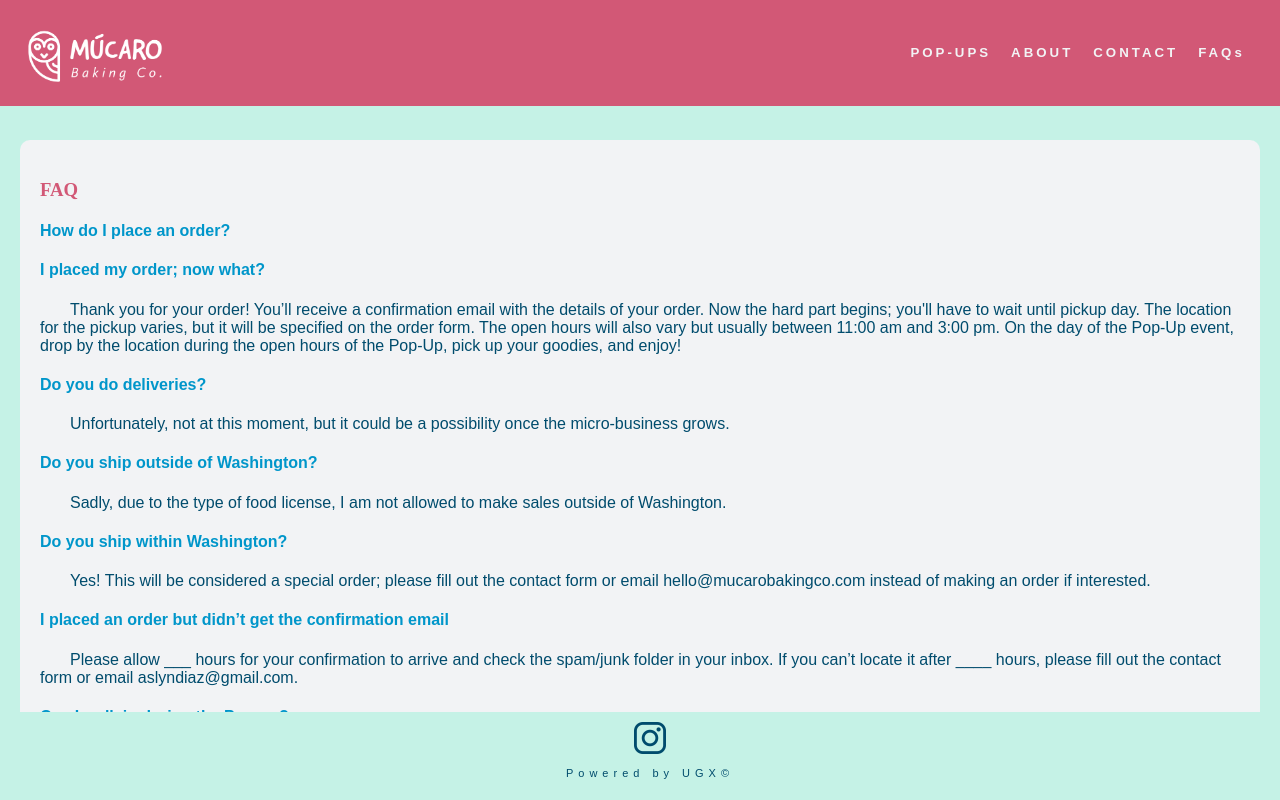
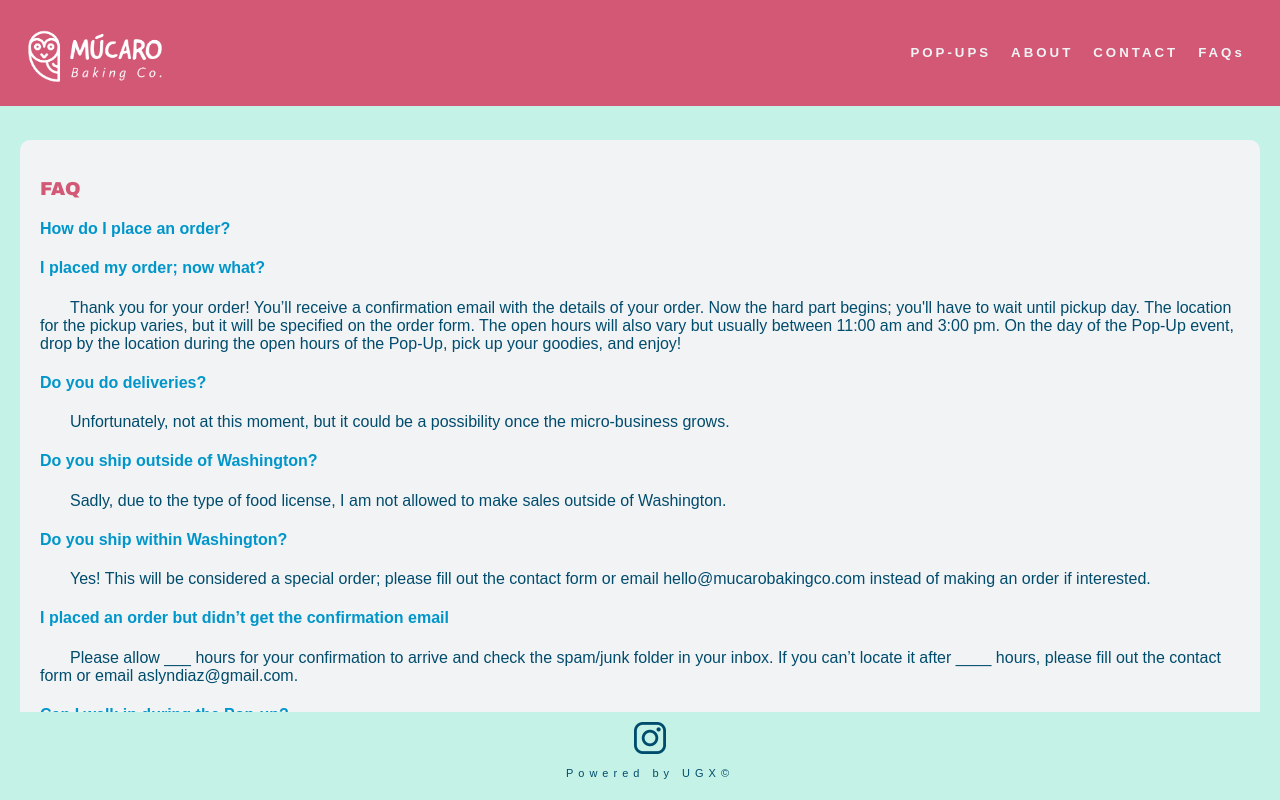
Before and after one commit to Ugonz86/MucaroBakingCo, a React (Create React App) app: page /faqs in a window 1280 px wide. Shown: the top 800 px of the page. Built offline with nearby package versions, Linux system fonts and the light colour scheme; the HTML template or start-up script is replaced by a standard one; what @aws-amplify/core would draw is missing.

Commit message:
Modified the siz of all titles

```diff
--- a/src/App.css
+++ b/src/App.css
@@ -277,7 +277,7 @@ h4 {
 }
 
 .title {
-  font-family: arial-black;
+  font-family: arial black;
 }
 
 button {
```
